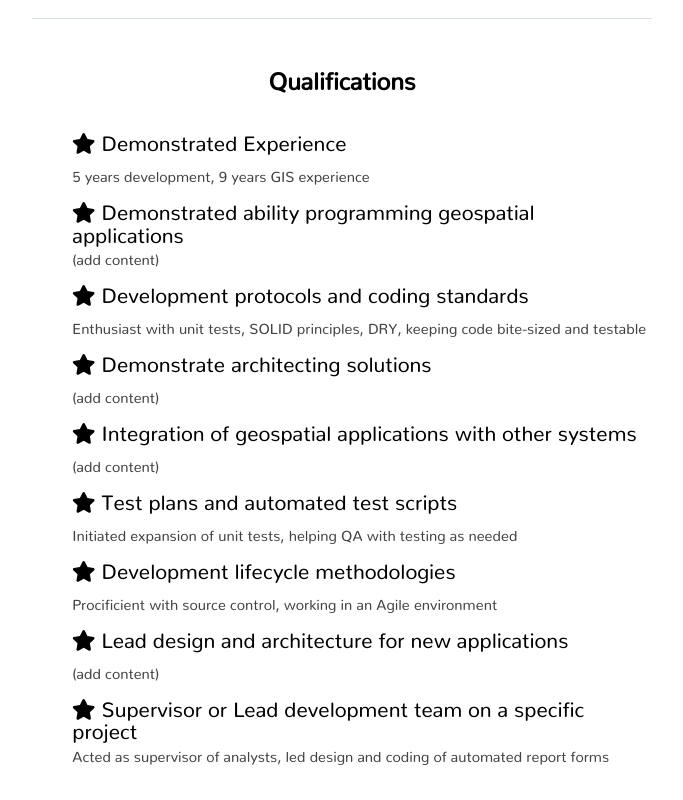
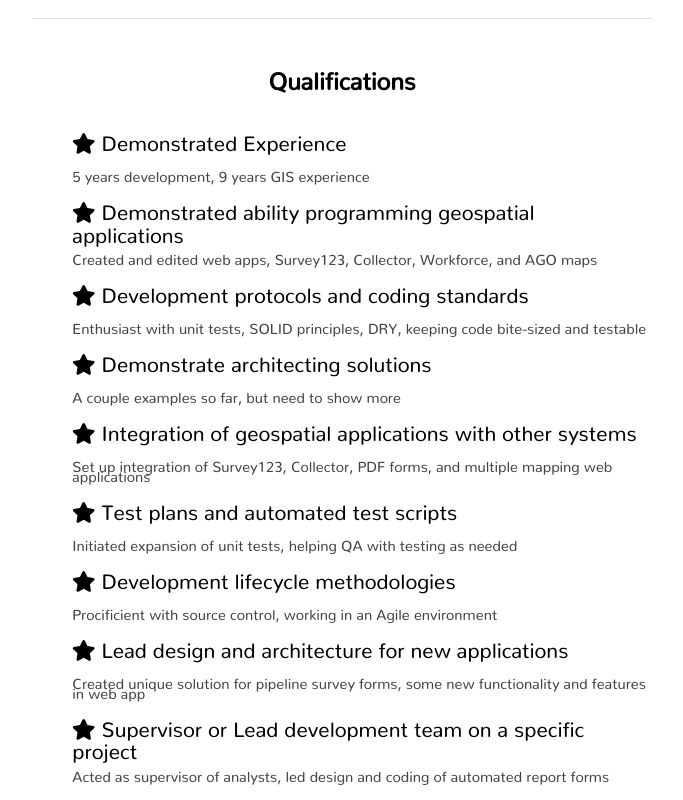
Before and after one commit to jswagger/jswagger.github.io, a plain HTML site: page summary/seniordev.html in a window 1280 px wide. Shown: the part 908-1708 px from the top of the page, without its empty margins (298-981 px from the left). Drawn offline with nearby package versions, Linux system fonts and the light colour scheme; files whose address does not match are found by name.

Commit message:
Adds description content to senior dev

```diff
--- a/summary/seniordev.html
+++ b/summary/seniordev.html
@@ -32,7 +32,7 @@
 			</li>
 			<li class="philo-item">
 				<i class="fa fa-star"></i> Demonstrated ability programming geospatial applications
-				<p class="philo-item-desc">(add content)</p>
+				<p class="philo-item-desc">Created and edited web apps, Survey123, Collector, Workforce, and AGO maps</p>
 			</li>
 			<li class="philo-item">
 				<i class="fa fa-star "></i> Development protocols and coding standards
@@ -40,11 +40,11 @@
       </li>
       <li class="philo-item">
 				<i class="fa fa-star "></i> Demonstrate architecting solutions
-				<p class="philo-item-desc">(add content)</p>
+				<p class="philo-item-desc">A couple examples so far, but need to show more</p>
       </li>
       <li class="philo-item">
 				<i class="fa fa-star "></i> Integration of geospatial applications with other systems
-				<p class="philo-item-desc">(add content)</p>
+				<p class="philo-item-desc">Set up integration of Survey123, Collector, PDF forms, and multiple mapping web applications</p>
       </li>
       <li class="philo-item">
 				<i class="fa fa-star "></i> Test plans and automated test scripts
@@ -56,7 +56,7 @@
       </li>
       <li class="philo-item">
 				<i class="fa fa-star "></i> Lead design and architecture for new applications
-				<p class="philo-item-desc">(add content)</p>
+				<p class="philo-item-desc">Created unique solution for pipeline survey forms, some new functionality and features in web app</p>
       </li>
       <li class="philo-item">
 				<i class="fa fa-star "></i> Supervisor or Lead development team on a specific project
```
